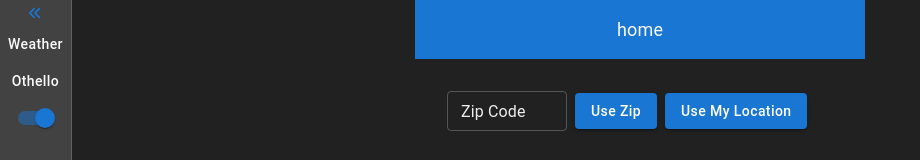
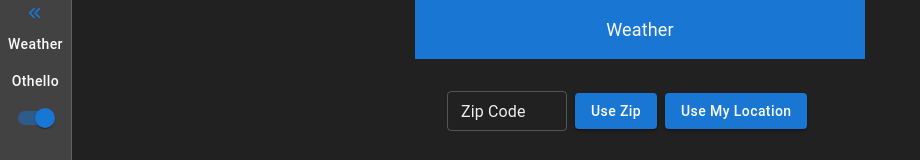
Before and after one commit to ClarenceLuk/web-app, a React (Create React App) app: page / in a window 1280 px wide. Shown: the top 160 px of the page, without its empty margins (0-920 px from the left). Built offline with nearby package versions, Linux system fonts and the light colour scheme; no server answers; some icons are missing.

Commit message:
Fix NavigationProvider type mismatch
- Change NavigationContextType interface to use PageEnum instead of string
- Resolve TypeScript error for handleChangePage parameter type

```diff
--- a/src/contexts/NavigationProvider.tsx
+++ b/src/contexts/NavigationProvider.tsx
@@ -1,8 +1,9 @@
 import React, { createContext, useContext, ReactNode, useState } from 'react';
+import { PageEnum } from '../constants/mapped-enums';
 
 interface NavigationContextType {
-  currentPage: string;
-  handleChangePage: (page: string) => void;
+  currentPage: PageEnum;
+  handleChangePage: (page: PageEnum) => void;
 }
 
 const NavigationContext = createContext<NavigationContextType | undefined>(undefined);
@@ -12,9 +13,9 @@ interface NavigationProviderProps {
 }
 
 export const NavigationProvider: React.FC<NavigationProviderProps> = ({ children }) => {
-  const [currentPage, setCurrentPage] = useState('home');
+  const [currentPage, setCurrentPage] = useState<PageEnum>(PageEnum.Weather);
 
-  const handleChangePage = (page: string) => {
+  const handleChangePage = (page: PageEnum) => {
     setCurrentPage(page);
   };
 
```
